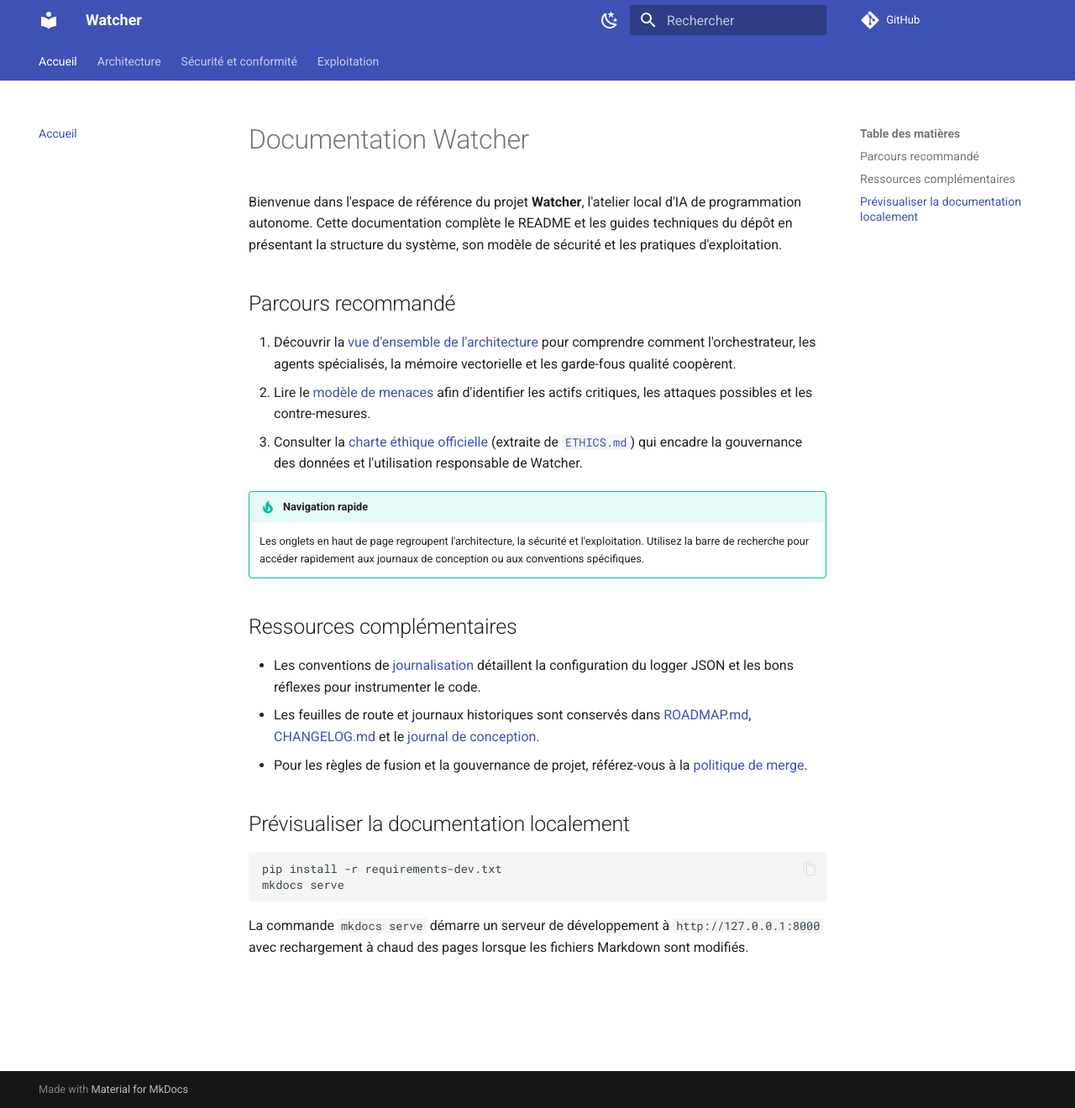
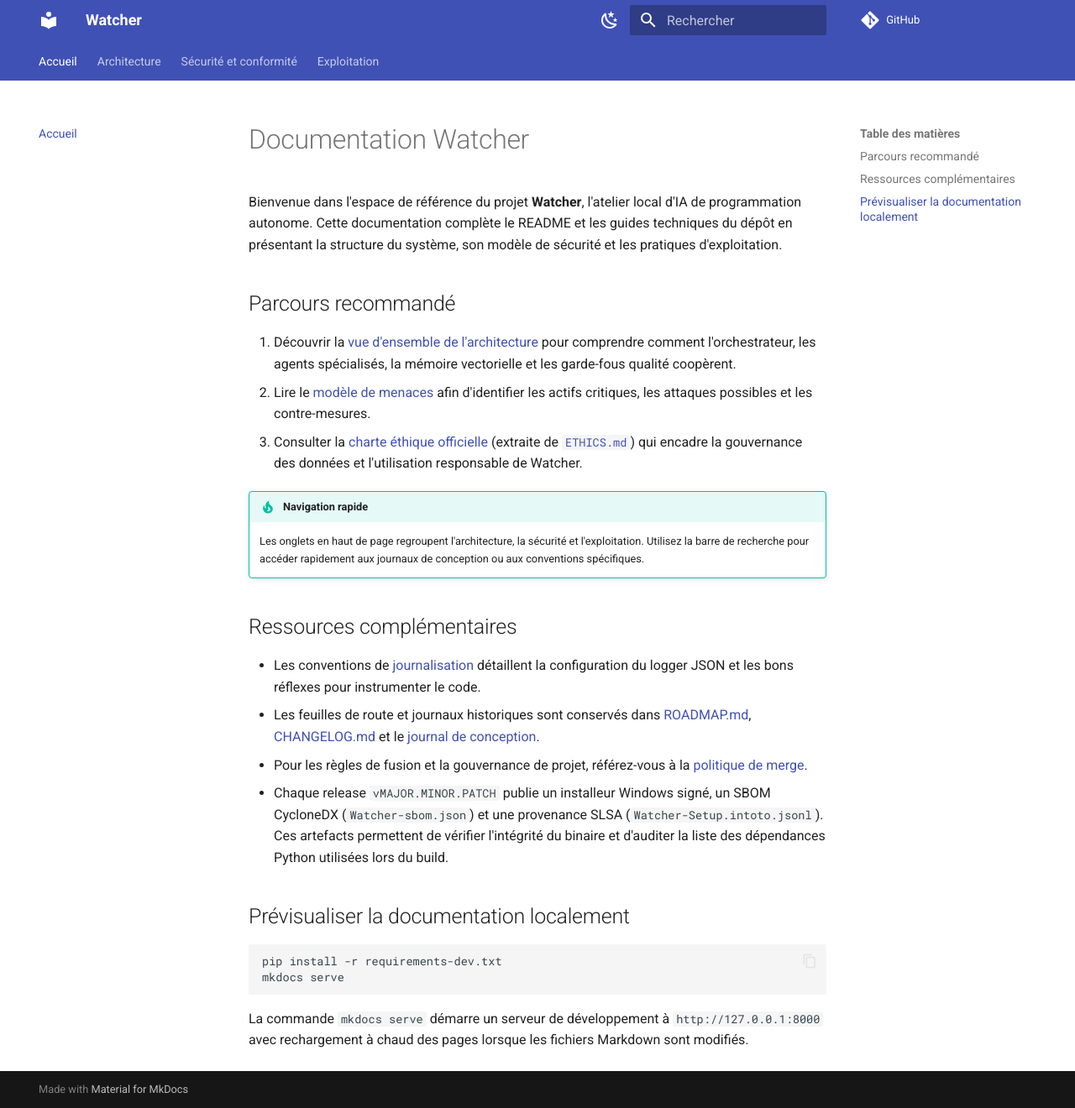
Before and after one commit to francis18georges-png/Watcher, an MkDocs documentation site: the page built from docs/index.md, in a window 1280 px wide and 1320 px high. Shown: the whole window at 84% size. Built offline with MkDocs 1.6.1 and Material for MkDocs 9.7.7, drawn with Linux system fonts in a browser that asks for light colours; comment, search, counter and statistics services are not loaded.

Commit message:
Add SBOM and provenance to release workflow

```diff
--- a/docs/index.md
+++ b/docs/index.md
@@ -25,6 +25,9 @@
   [ROADMAP.md](ROADMAP.md), [CHANGELOG.md](CHANGELOG.md) et le [journal de conception](journal/).
 - Pour les règles de fusion et la gouvernance de projet, référez-vous à la
   [politique de merge](merge-policy.md).
+- Chaque release `vMAJOR.MINOR.PATCH` publie un installeur Windows signé, un SBOM CycloneDX (`Watcher-sbom.json`) et une
+  provenance SLSA (`Watcher-Setup.intoto.jsonl`). Ces artefacts permettent de vérifier l'intégrité du binaire et d'auditer
+  la liste des dépendances Python utilisées lors du build.
 
 ## Prévisualiser la documentation localement
 
```
Also changed, not shown: README.md (+13 -0 lines), 1 other file.
